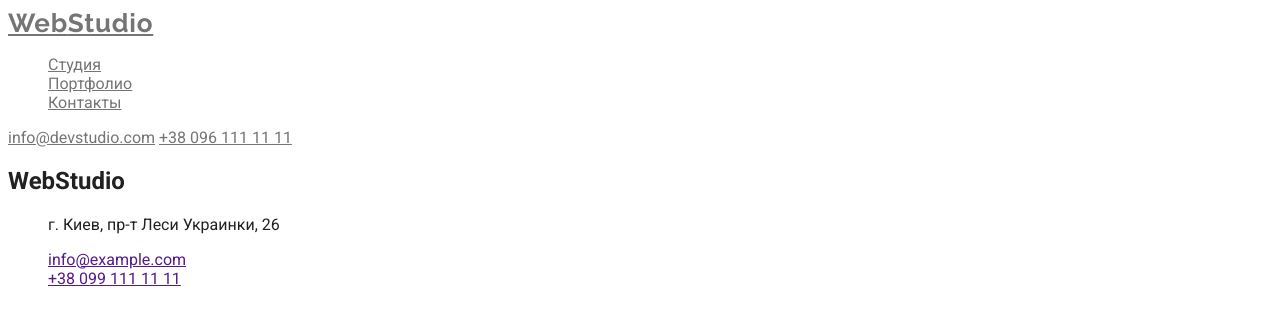
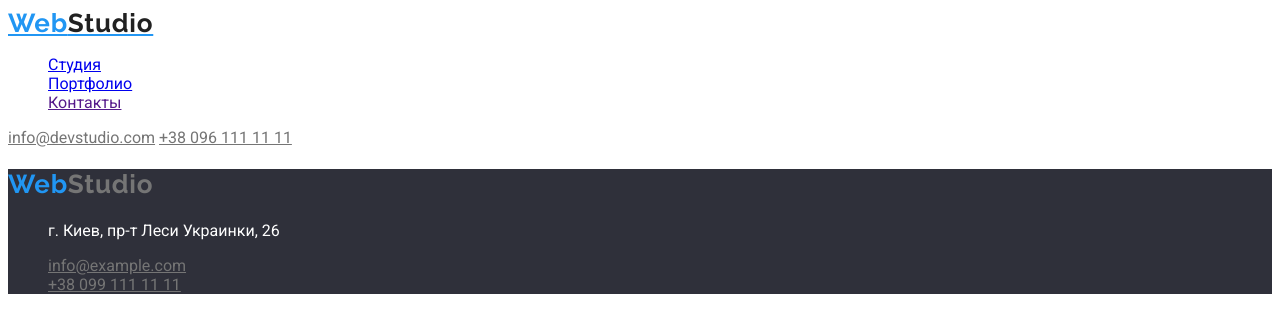
Before and after one commit to viRUS-86/goit-markup-hw-01, a plain HTML site: page HW1/studio.html in a window 1280 px wide. Drawn offline with Linux system fonts and the light colour scheme.

Commit message:
Add files via upload

```diff
--- a/HW1/css/styles.css
+++ b/HW1/css/styles.css
@@ -70,6 +70,9 @@ ul {
 .nav-link:focus {
   color: #2196f3;
 }
+.logo-two {
+  color: #212121;
+}
 .link {
   color: #757575;
 }
--- a/HW1/studio.html
+++ b/HW1/studio.html
@@ -15,16 +15,16 @@
 <body>
     <header>
         <nav>
-            <a href="./index.html" class="logo link">Web<span class="logo-two link">Studio</span></a>
+            <a href="./index.html" class="logo nav-link">Web<span class="logo-two nav-link">Studio</span></a>
             <ul class="">
                 <li>
-                    <a href="./studio.html" class="link">Студия</a>
+                    <a href="./studio.html" class="nav-link">Студия</a>
                 </li>
                 <li>
-                    <a href="./portfolio.html" class="link">Портфолио</a>
+                    <a href="./portfolio.html" class="nav-link">Портфолио</a>
                 </li>
                 <li>
-                    <a href="" class="link">Контакты</a>
+                    <a href="" class="nav-link">Контакты</a>
                 </li>
             </ul>
         </nav>
@@ -38,14 +38,14 @@
 
         </section>
     </main>
-    <footer>
-        <h2>WebStudio</h2>
+    <footer class="background">
+        <h2 class="logo nav-link">Web<span class="logo-two link">Studio</span></h2>
         <ul>
             <li>
-                <p>г. Киев, пр-т Леси Украинки, 26</p>
+                <p class="address">г. Киев, пр-т Леси Украинки, 26</p>
             </li>
-            <li><a href="">info@example.com</a></li>
-            <li><a href="">+38 099 111 11 11</a></li>
+            <li><a href="" class="address-link">info@example.com</a></li>
+            <li><a href="" class="address-link">+38 099 111 11 11</a></li>
         </ul>
     </footer>
 
```
